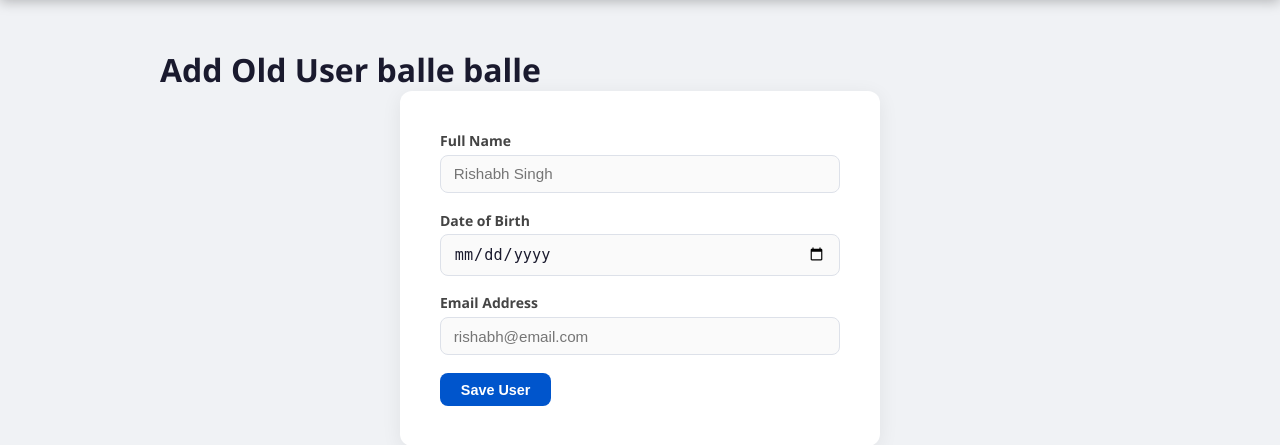
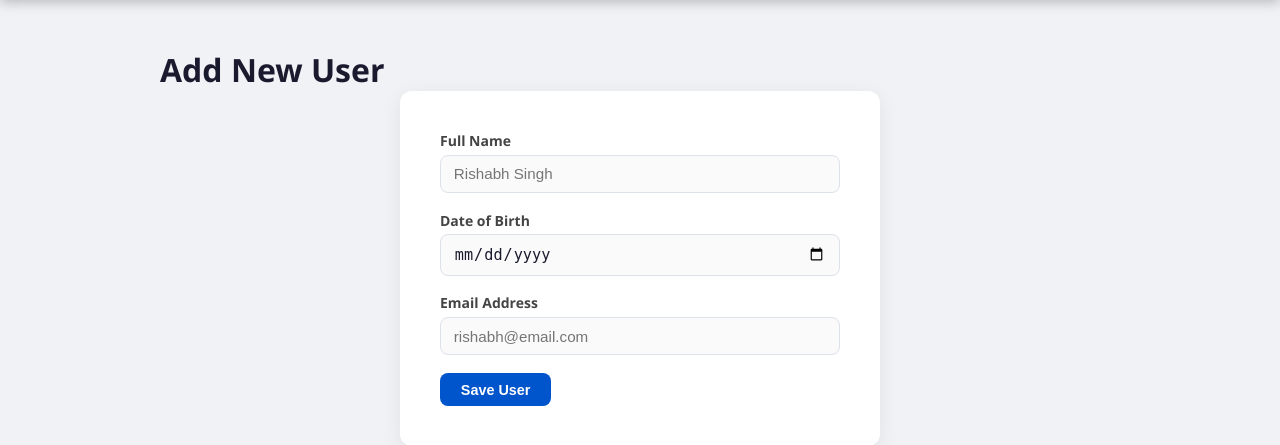
Before and after one commit to ShadowGaze/CICDProject, a Flask app: page / in a window 1280 px wide. Shown: the part 64-509 px from the top of the page. Run offline with Flask 3, Linux system fonts and the light colour scheme.

Commit message:
final automation test

```diff
--- a/templates/add_user.html
+++ b/templates/add_user.html
@@ -1,6 +1,6 @@
 {% extends "base.html" %}
 {% block content %}
-<h1>Add Old User balle balle </h1>
+<h1>Add New User</h1>
 <div class="card">
   {% if error %}
   <p class="error"> {{ error }}</p>
```
